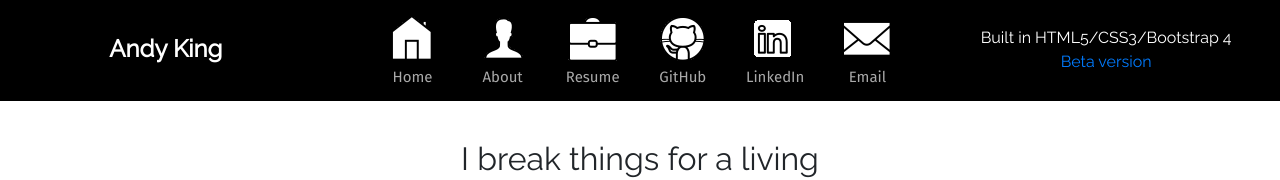
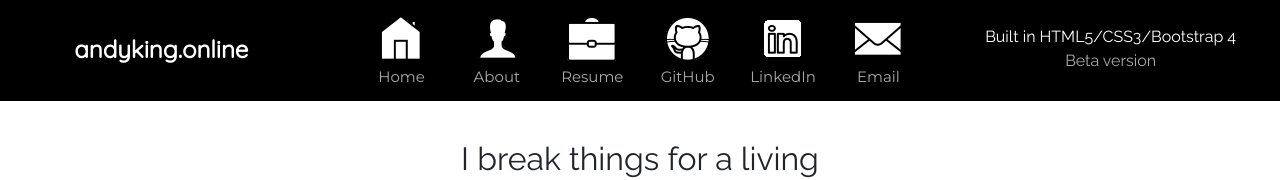
Before and after one commit to andykinguk/Resume, a plain HTML site: page index.html in a window 1280 px wide. Shown: the top 180 px of the page. Drawn offline with Linux system fonts and the light colour scheme.

Commit message:
Navbar css
Centered navbar for desktop / mobile
Sorted out fonts (Quicksand/Raleway/Montserrat)

```diff
--- a/css/navbar.css
+++ b/css/navbar.css
@@ -1,20 +1,19 @@
 .navbar {
-    font-family: 'Raleway', arial, serif;
     padding: 4px;
   }
 
 .navbar-brand {
+    font-family: 'Quicksand', 'Raleway', Tahoma, sans-serif;
     color: #ffffff;
     font-weight: bold;
     font-size: 1.5em;
 }
 
 .nav-link {
-    font-family: 'Fira Sans', sans-serif;
     font-size: 15px;
 }
 
-.title {
+.nav-block {
     display: inline-block;
     width: 300px;
     max-width: 25%;
@@ -22,10 +21,22 @@
     color: #ffffff;
 }
 
+.details {
+    font-family: 'Raleway', sans-serif;
+    color: #ffffff;
+}
+
+.details a {
+    color: darkgrey;
+    text-align: center;
+    display: block;
+
+}
+
 @media (min-width:768px) {
 
     .iconarray {
-        width:553px;
+        width:580px;
     }
 
 }
@@ -50,14 +61,13 @@
 
 }
 
-.details {
-    color: #ffffff;
-}
-
 .icon-nav {
-    margin-left: 14px;
-    margin-right: 14px;
+    font-family: 'Montserrat', sans-serif;
+    text-align: center;
+    margin-left: 10px;
+    margin-right: 10px;
     padding: 4px;
+    width: 75px;
 }
 
 .icon-nav img {
--- a/css/resume-custom.css
+++ b/css/resume-custom.css
@@ -1,5 +1,4 @@
 @import url("navbar.css");
-
 
 :root {
   --blueberry: #4392F1;
@@ -14,12 +13,9 @@ body {
   font-family: 'Raleway', arial, serif;
 }
 
-
-
 .bg-slate {
   background-color: var(--slategrey);
 }
-
 
 .bg-dark {
   background-color: #000000!important;
--- a/navbar.html
+++ b/includes/navbar.html
@@ -1,7 +1,7 @@
 <div class="navbar navbar-dark bg-dark fixed-top">
 
-    <div class="navbar mx-auto title">
-        <a class="navbar-brand hoverline rainbow" href="index.html">Andy King</a>
+    <div class="navbar nav-block mx-auto">
+        <a class="navbar-brand hoverline rainbow" href="index.html">andyking.online</a>
     </div>
 
     <div class="navbar mx-auto iconarray">
@@ -26,11 +26,6 @@
             <span>GitHub</span>
         </a>
 
-        <!--<a class="nav-link icon-nav trello" href="https://trello.com/b/ngM9BoeC/andykingonline">
-            <img src="img/icons8-trello-50.png">
-            <span>Trello</span>
-        </a>-->
-
         <a class="nav-link icon-nav linkedin" href="https://www.linkedin.com/in/andyking-uk/">
             <img src="img/icons8-linkedin-50.png">
             <span>LinkedIn</span>
@@ -43,10 +38,10 @@
 
     </div>
 
-    <div class="navbar mx-auto title details">
+    <div class="navbar nav-block mx-auto details">
         Built in HTML5/CSS3/Bootstrap 4
         <br>
-        <a href="https://www.andyking.online/test">Beta version</a>
+        <a href="https://www.andyking.online/test"><span class="hoverline">Beta version</span></a>
     </div>
 
 
--- a/index.html
+++ b/index.html
@@ -4,17 +4,16 @@
 <head>
 <meta charset="utf-8">
 <meta name="viewport" content="width=device-width, initial-scale=1, shrink-to-fit=no">
-<meta name="description" content="">
-<meta name="author" content="">
+<meta name="description" content="Andy King - Personal CV">
+<meta name="author" content="Andy King">
 
 <link href="vendor/bootstrap/css/bootstrap.min.css" rel="stylesheet">
-<link href="https://fonts.googleapis.com/css?family=Fira+Sans|IBM+Plex+Sans|Raleway" rel="stylesheet">
+<link href="https://fonts.googleapis.com/css?family=Raleway|Montserrat|Quicksand" rel="stylesheet">
 <link href="css/resume-custom.css" rel="stylesheet">
 <script src="vendor/jquery/jquery-3.3.1.min.js"></script>
 <script src="vendor/bootstrap/js/bootstrap.min.js"></script>
 <script src="vendor/popper/popper.min.js"></script>
 <script src="js/resume-includes.js"></script>
-
 </head>
 
 <body>
--- a/js/resume-includes.js
+++ b/js/resume-includes.js
@@ -1,3 +1,3 @@
 $(function(){
-$("#includedNavbar").load("navbar.html");
+    $("#includedNavbar").load("includes/navbar.html");
 });
```
Also changed, not shown: about.html (+3 -4 lines), includes/headers.html (added, +7 -0 lines), resume.html (+3 -4 lines).
